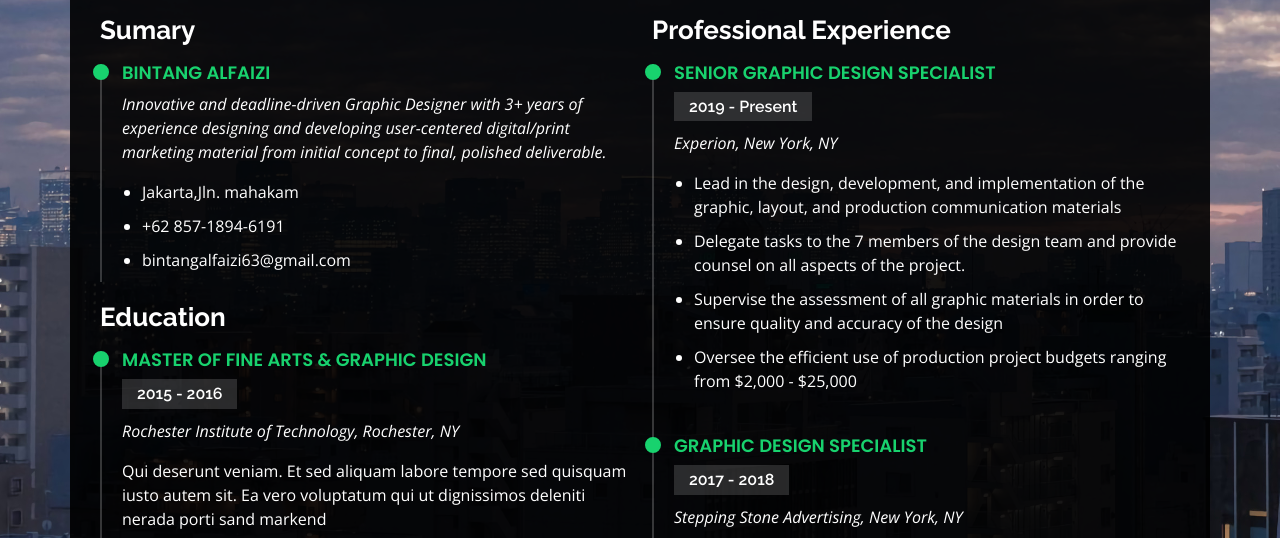
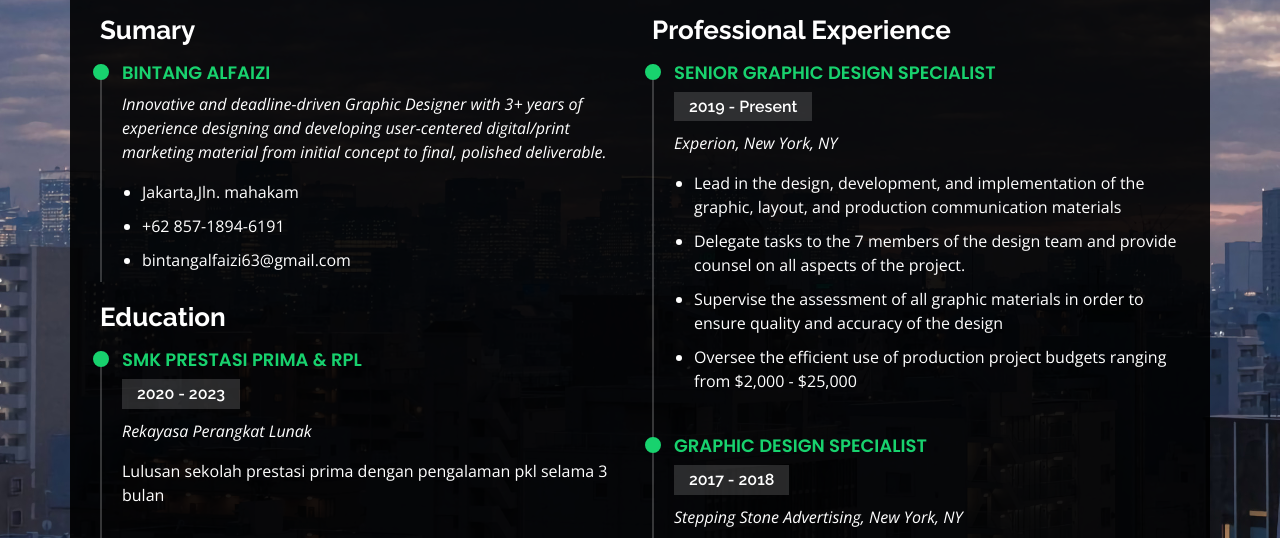
Before and after one commit to bintangal2/bintangal2.github.io, a plain HTML site: page index.html in a window 1280 px wide. Both pictures are taken after a click on the link "Resume". Shown: the part 218-756 px from the top of the page. Drawn offline with nearby package versions, Linux system fonts and the light colour scheme.

Commit message:
Update index.html

```diff
--- a/index.html
+++ b/index.html
@@ -416,10 +416,10 @@
 
           <h3 class="resume-title">Education</h3>
           <div class="resume-item">
-            <h4>Master of Fine Arts &amp; Graphic Design</h4>
-            <h5>2015 - 2016</h5>
-            <p><em>Rochester Institute of Technology, Rochester, NY</em></p>
-            <p>Qui deserunt veniam. Et sed aliquam labore tempore sed quisquam iusto autem sit. Ea vero voluptatum qui ut dignissimos deleniti nerada porti sand markend</p>
+            <h4>SMK Prestasi prima &amp; RPL</h4>
+            <h5>2020 - 2023</h5>
+            <p><em>Rekayasa Perangkat Lunak</em></p>
+            <p>Lulusan sekolah prestasi prima dengan pengalaman pkl selama 3 bulan
           </div>
           <div class="resume-item">
             <h4>Bachelor of Fine Arts &amp; Graphic Design</h4>
@@ -693,7 +693,7 @@
           <div class="info-box">
             <i class="bx bx-map"></i>
             <h3>My Address</h3>
-            <p>A108 Adam Street, New York, NY 535022</p>
+            <p>Jln.Mahakam , Jakarta</p>
           </div>
         </div>
 
```
